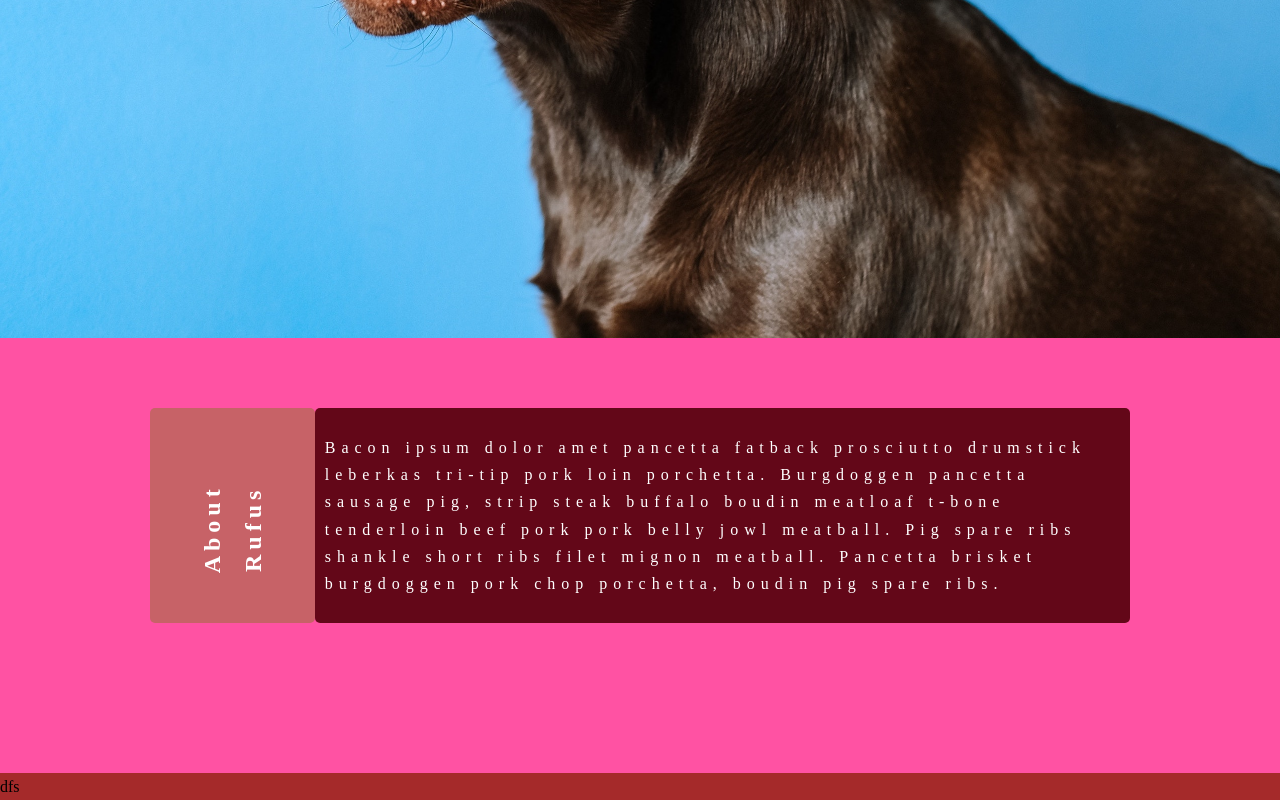
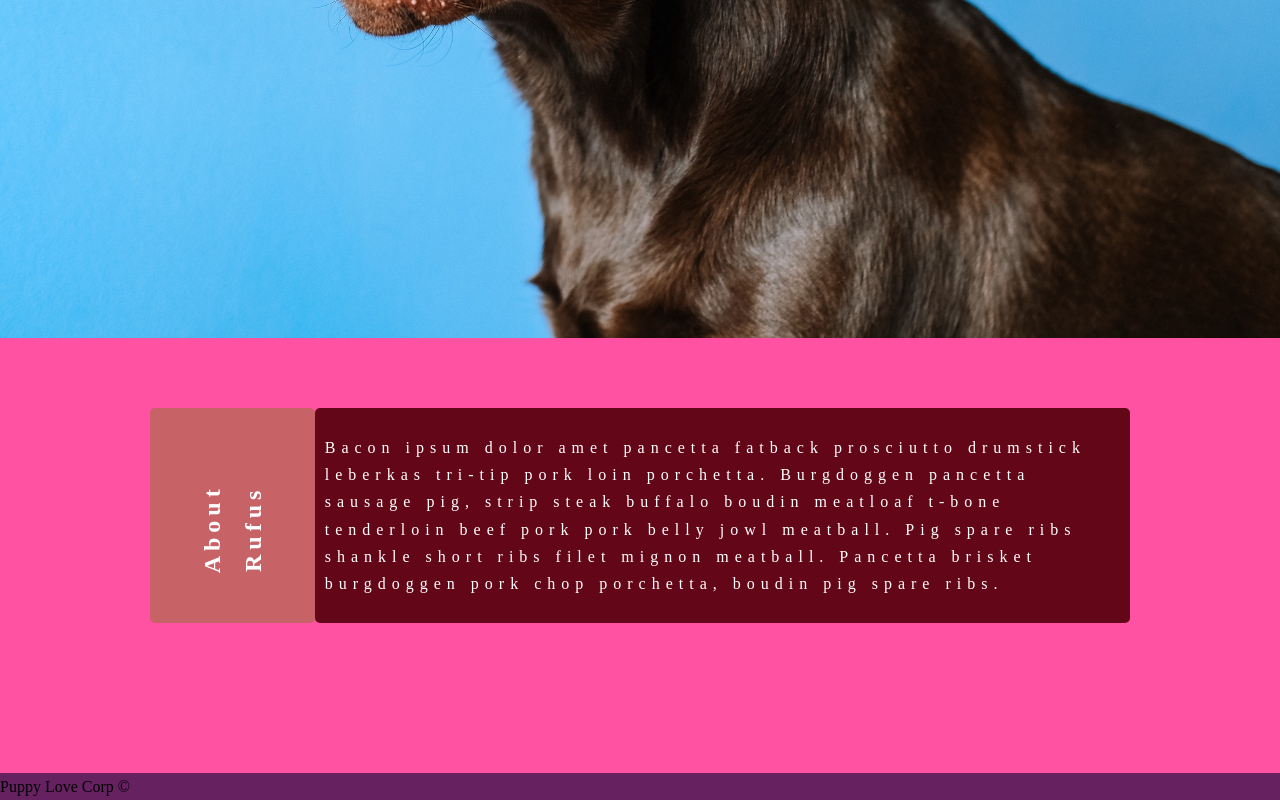
Before and after one commit to zootechdrum/puppy-pal, a website: page index.html in a window 1280 px wide. Shown: the part 422-1222 px from the top of the page. Drawn offline with Linux system fonts and the light colour scheme; a web font is replaced by a local one.

Commit message:
add title to footer

```diff
--- a/assets/sass/components/_footer.scss
+++ b/assets/sass/components/_footer.scss
@@ -1,4 +1,5 @@
 footer {
+    display: flex;
     margin-top:auto;
-    background: brown;
+    background: $color-secondary-dark;
 }
--- a/index.html
+++ b/index.html
@@ -30,7 +30,7 @@
         </div>
     </section>
     <footer>
-        dfs
+        Puppy Love Corp &copy;
     </footer>
 </body>
 
```
Also changed, not shown: assets/css/style.css.
